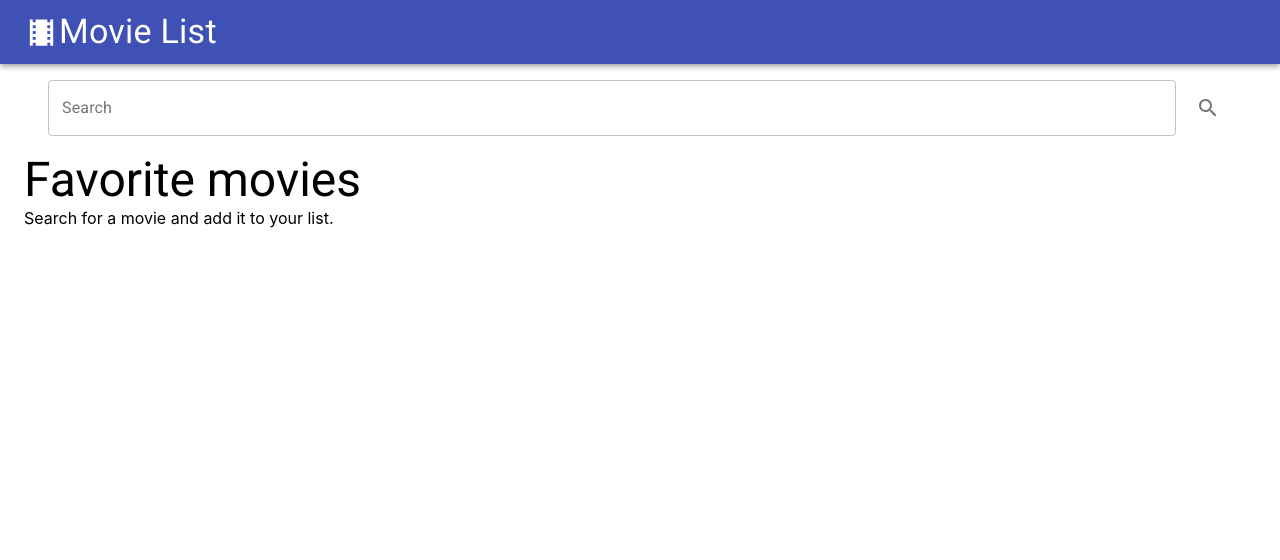
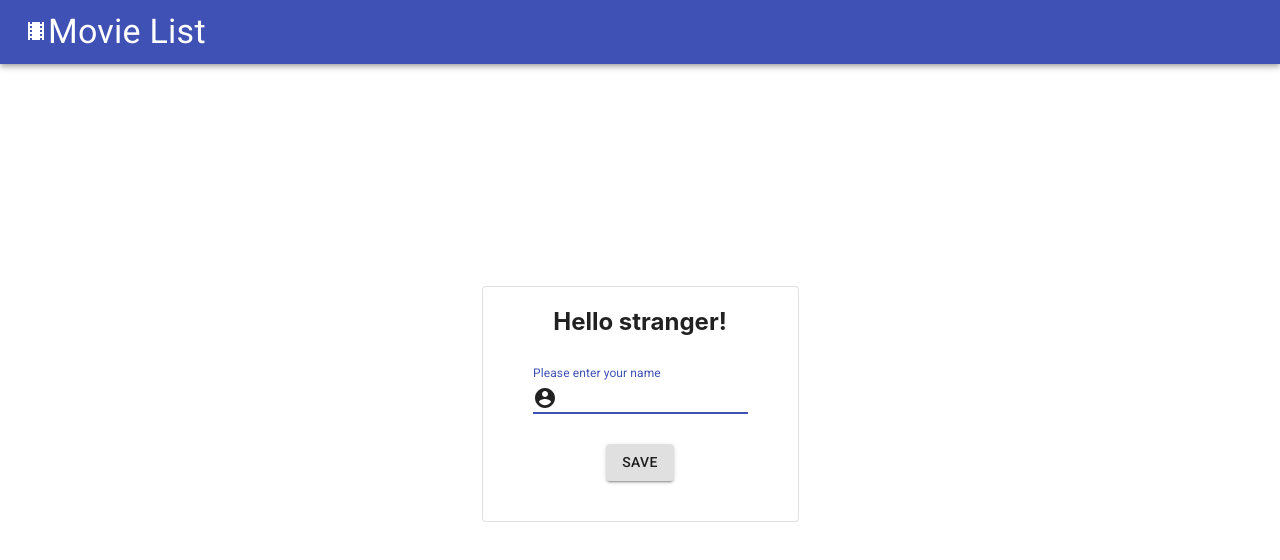
Before and after one commit to Adina-Chirila/movie-list, a React (Create React App) app: page / in a window 1280 px wide. Shown: the top 560 px of the page. Built offline with nearby package versions, Linux system fonts and the light colour scheme.

Commit message:
Added login form and favorite icon with functionality

```diff
--- a/src/App.css
+++ b/src/App.css
@@ -1,6 +1,7 @@
 * {
   margin: 0;
   padding: 0;
+  box-sizing: border-box;
 }
 /*
 .App {
--- a/src/App.js
+++ b/src/App.js
@@ -1,13 +1,22 @@
 import React from "react";
 import "./App.css";
 import Header from "./shared/header/Header";
-import { Grid, Container } from "@material-ui/core";
+import { Container, TextField, Button } from "@material-ui/core";
 import MovieList from "./components/movieList/MovieList";
 import Search from "./components/search/Search";
+import LoginForm from "./components/movieList/LoginForm";
+import {
+  Input,
+  InputLabel,
+  InputAdornment,
+  FormControl,
+} from "@material-ui/core";
+import AccountCircle from "@material-ui/icons/AccountCircle";
 
 class App extends React.Component {
   state = {
     savedMovies: [],
+    favoriteVisible: true,
   };
 
   componentDidMount() {
@@ -57,19 +66,115 @@ class App extends React.Component {
     this.updateFavMovies(result);
   };
 
+  handleAddUser = (event) => {
+    localStorage.setItem(
+      "userDetails",
+      JSON.stringify({
+        userName: this.state.userName,
+      })
+    );
+
+    this.setState({
+      user: {
+        userName: this.state.userName,
+      },
+      userName: null,
+    });
+  };
+
+  onUserChange = (event) => {
+    const { value } = event.target;
+    this.setState({
+      userName: value,
+    });
+  };
+
+  logout = () => {
+    this.setState({ user: null });
+    localStorage.removeItem("userDetails");
+  };
+
+  closeFavorite = () => {
+    this.setState({ favoriteVisible: !this.state.favoriteVisible });
+  };
+
+  ratingHandler = (userRating, movie) => {
+    const savedMoviesWithRating = this.state.savedMovies.map(
+      (movie, userRating) => ({
+        ...movie,
+        rating: 0,
+      })
+    );
+    console.log(savedMoviesWithRating);
+    // this.setState(
+    //   { savedMovies: savedMoviesWithRating },
+    //   console.log(this.state.savedMovies)
+    // );
+    // const result = this.state.savedMovies.filter(
+    //   (item) => item.id !== favMovie.id
+    // );
+    // this.updateFavMovies(result);
+    // this.setState({ rating: userRating }, () => console.log(this.state.rating));
+  };
+
   render() {
+    const { savedMovies, user } = this.state;
     return (
       <div className="App">
-        <Header />
+        <Header
+          user={user}
+          onLogout={this.logout}
+          closeFavorite={this.closeFavorite}
+        />
+        {user ? (
+          <React.Fragment>
             <Container maxWidth="xl">
               <Search onMovieAdd={this.onMovieAdd} />
             </Container>
-        <Container maxWidth="lg">
+            <Container maxWidth="md">
+              {this.state.favoriteVisible ? (
                 <MovieList
-            savedMovies={this.state.savedMovies}
+                  savedMovies={savedMovies}
                   deleteMovie={this.deleteMovie}
+                  closeFavorite={this.closeFavorite}
+                  ratingHandler={this.ratingHandler}
                 />
+              ) : null}
             </Container>
+          </React.Fragment>
+        ) : (
+          <React.Fragment>
+            <Container maxWidth="xl">
+              <LoginForm
+                onInputChange={this.onUserChange}
+                onSubmit={this.handleAddUser}
+              />
+              {/* <h2>Hello stranger!</h2>
+              <h4>What is your name?</h4>
+              <FormControl>
+                <InputLabel htmlFor="input-with-icon-adornment">
+                  Please enter your name
+                </InputLabel>
+                <Input
+                  id="input-with-icon-adornment"
+                  onChange={this.onUserChange}
+                  startAdornment={
+                    <InputAdornment position="start">
+                      <AccountCircle />
+                    </InputAdornment>
+                  }
+                />
+              </FormControl>
+              <Button variant="contained" onClick={this.handleAddUser}>
+                Save
+              </Button> */}
+              {/* <TextField label="Name" onChange={this.onUserChange} />
+              <Button variant="contained" onClick={this.handleAddUser}>
+                Save
+              </Button> */}
+            </Container>
+          </React.Fragment>
+        )}
       </div>
     );
   }
--- /dev/null
+++ b/src/components/movieList/LoginForm.js
@@ -0,0 +1,57 @@
+import React from "react";
+import {
+  Input,
+  InputLabel,
+  InputAdornment,
+  FormControl,
+} from "@material-ui/core";
+import AccountCircle from "@material-ui/icons/AccountCircle";
+import { Button, Grid, Paper } from "@material-ui/core";
+import styles from "./LoginForm.module.css";
+
+const LoginForm = (props) => {
+  return (
+    <div className={styles.form}>
+      <Grid
+        container
+        alignContent="center"
+        alignItems="center"
+        justify="center"
+      >
+        <Paper className={styles.formPaper} variant="outlined">
+          <div className={styles.formTitleContainer}>
+            <h2>Hello stranger!</h2>
+          </div>
+          <FormControl noValidate autoComplete="off">
+            <InputLabel htmlFor="input-with-icon-adornment">
+              Please enter your name
+            </InputLabel>
+            <Input
+              required
+              autoFocus
+              id="input-with-icon-adornment"
+              onChange={props.onInputChange}
+              startAdornment={
+                <InputAdornment position="start">
+                  <AccountCircle />
+                </InputAdornment>
+              }
+            />
+          </FormControl>
+          <div className={styles.submitContainer}>
+            <Button variant="contained" onClick={props.onSubmit}>
+              Save
+            </Button>
+          </div>
+        </Paper>
+      </Grid>
+
+      {/* <h2>Hello stranger!</h2>
+      <h4>What is your name?</h4>
+      <input onChange={this.props.inputChange} />
+      <button onClick={this.handleAddUser}>Save</button> */}
+    </div>
+  );
+};
+
+export default LoginForm;
--- /dev/null
+++ b/src/components/movieList/LoginForm.module.css
@@ -0,0 +1,20 @@
+.formPaper {
+  padding: 20px 50px 40px 50px;
+}
+
+.submitContainer {
+  margin-top: 30px;
+  text-align: center;
+}
+
+.formTitleContainer {
+  margin-bottom: 30px;
+  text-align: center;
+}
+
+.form {
+  display: flex;
+  justify-content: center;
+  align-items: center;
+  height: 85vh;
+}
--- /dev/null
+++ b/src/components/movieList/MovieCard.module.css
@@ -0,0 +1,12 @@
+.cardPaper {
+  display: flex;
+  justify-content: space-evenly;
+  align-items: center;
+  max-width: 250px;
+  margin: 10px 0;
+}
+
+/* .cardImg {
+  width: 216;
+  height: 324;
+} */
--- a/src/components/movieList/MovieList.js
+++ b/src/components/movieList/MovieList.js
@@ -1,22 +1,36 @@
 import React from "react";
-import { Typography } from "@material-ui/core";
+import { Typography, Paper, IconButton } from "@material-ui/core";
 import MovieCard from "./MovieCard";
+import CloseIcon from "@material-ui/icons/Close";
+import styles from "./MovieList.module.css";
 
 class MovieList extends React.Component {
   render() {
     return (
-      <React.Fragment>
-        <Typography variant="h3">Favorite movies</Typography>
-        {this.props.savedMovies.length > 0
-          ? this.props.savedMovies.map((item) => (
+      <Paper className={styles.favoriteContainer} variant="outlined">
+        <div className={styles.favoriteMenu}>
+          <Typography variant="h3">Favorite movies</Typography>
+          <IconButton>
+            <CloseIcon onClick={this.props.closeFavorite} />
+          </IconButton>
+        </div>
+        <div className={styles.movieListContainer}>
+          {this.props.savedMovies.length > 0 ? (
+            this.props.savedMovies.map((item) => (
               <MovieCard
                 movie={item}
                 deleteMovie={this.props.deleteMovie}
                 key={item.id}
+                ratingHandler={this.props.ratingHandler}
               />
             ))
-          : "Search for a movie and add it to your list."}
-      </React.Fragment>
+          ) : (
+            <Typography variant="subtitle1">
+              Search for a movie and add it to your list.
+            </Typography>
+          )}
+        </div>
+      </Paper>
     );
   }
 }
--- /dev/null
+++ b/src/components/movieList/MovieList.module.css
@@ -0,0 +1,19 @@
+.movieListContainer {
+  display: flex;
+  justify-content: space-around;
+  align-items: center;
+  flex-wrap: wrap;
+}
+
+.favoriteMenu {
+  display: flex;
+  justify-content: space-between;
+  align-items: center;
+  margin-bottom: 10px;
+}
+
+.favoriteContainer {
+  /* border: 1px solid #bdbebe; */
+  padding: 10px 40px;
+  border-radius: 5px;
+}
--- a/src/components/search/Search.js
+++ b/src/components/search/Search.js
@@ -38,6 +38,12 @@ class Search extends Component {
     this.props.onMovieAdd(movie);
   };
 
+  handleKeyPress = (event) => {
+    if (event.key === "Enter") {
+      this.handleSearch();
+    }
+  };
+
   render() {
     return (
       <React.Fragment>
@@ -49,6 +55,7 @@ class Search extends Component {
             className={styles.search}
             value={this.state.searchTerm}
             onChange={this.handleChange}
+            onKeyPress={this.handleKeyPress}
           />
           <IconButton variant="outlined" onClick={this.handleSearch}>
             <SearchIcon />
--- a/src/shared/header/Header.js
+++ b/src/shared/header/Header.js
@@ -1,14 +1,57 @@
 import React from "react";
-import { AppBar, Toolbar, Typography } from "@material-ui/core";
+import {
+  AppBar,
+  Toolbar,
+  Typography,
+  Button,
+  IconButton,
+} from "@material-ui/core";
+import MenuIcon from "@material-ui/icons/Menu";
+
 import LocalMoviesIcon from "@material-ui/icons/LocalMovies";
+import AccountCircleIcon from "@material-ui/icons/AccountCircle";
+import FavoriteIcon from "@material-ui/icons/Favorite";
+import ExitToAppIcon from "@material-ui/icons/ExitToApp";
 import styles from "./Header.module.css";
 
-const Header = () => {
+const Header = (props) => {
   return (
-    <AppBar position="static">
-      <Toolbar>
-        <LocalMoviesIcon fontSize="large" className={styles.identityIcon} />
-        <Typography variant="h4">Movie List</Typography>
+    <AppBar position="sticky">
+      {/* <Toolbar>
+        <IconButton edge="start" color="inherit" aria-label="menu">
+          <MenuIcon />
+        </IconButton>
+        <Typography variant="h6">News</Typography>
+        <Button color="inherit">Login</Button>
+        <AccountCircle />
+      </Toolbar> */}
+      <Toolbar className={styles.header}>
+        <Typography variant="h4">
+          <LocalMoviesIcon />
+          Movie List
+        </Typography>
+
+        <div className={styles.accountActionContainer}>
+          {props.user && (
+            <span className={styles.accountActionItem}>
+              Welcome, {props.user.userName.toUpperCase()}!
+            </span>
+          )}
+
+          {props.user && (
+            <>
+              <AccountCircleIcon className={styles.accountActionItem} />
+              <FavoriteIcon
+                className={styles.accountActionItem}
+                onClick={props.closeFavorite}
+              />
+              <ExitToAppIcon
+                className={styles.accountActionItem}
+                onClick={props.onLogout}
+              />
+            </>
+          )}
+        </div>
       </Toolbar>
     </AppBar>
   );
--- a/src/shared/header/Header.module.css
+++ b/src/shared/header/Header.module.css
@@ -1,3 +1,17 @@
-.identityIcon {
-  letter-spacing: 2px;
+.header {
+  display: flex;
+  justify-content: space-between;
+  align-items: center;
 }
+
+.accountActionItem {
+  margin: 0 15px;
+  cursor: pointer;
+  text-align: center;
+}
+
+.accountActionContainer {
+  display: flex;
+  justify-content: space-between;
+  align-items: center;
+}
```
Also changed, not shown: src/components/movieList/MovieCard.js (+26 -10 lines). Lines whose indentation alone changed are shown as unchanged.
